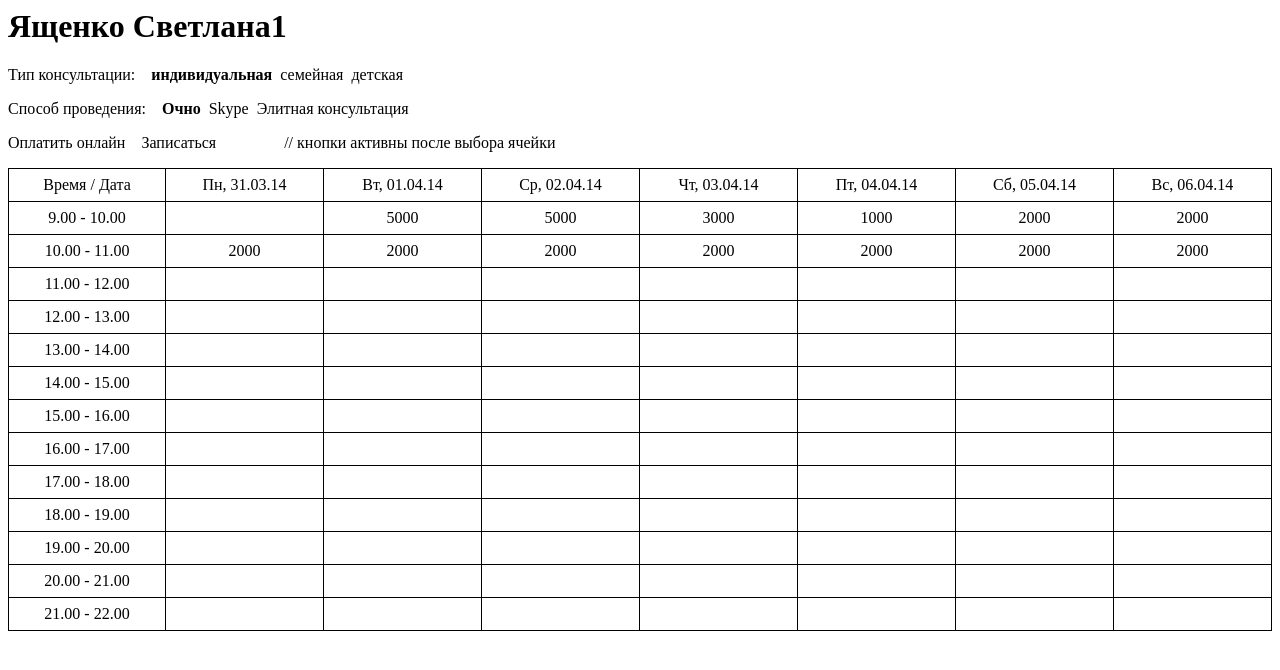
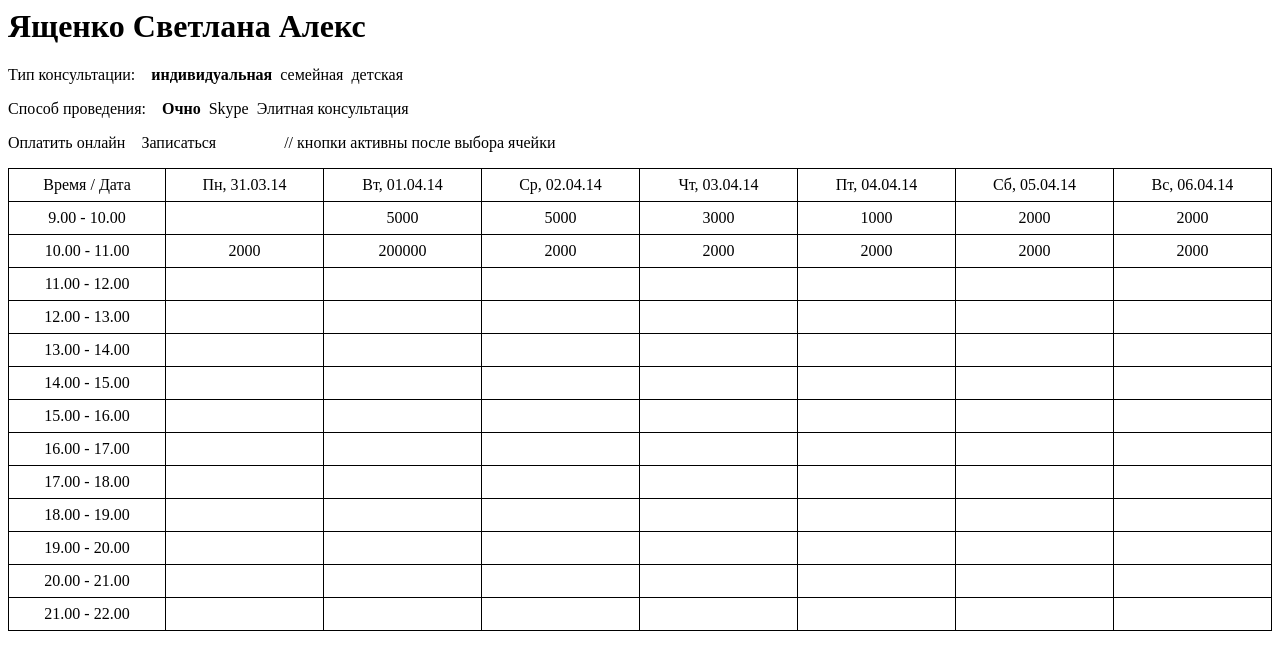
Before and after one commit to oleshko/sm, a Django app: page / in a window 1280 px wide. Shown: the top 670 px of the page. Run offline with Django 3.2, Linux system fonts and the light colour scheme; parts of the project's set-up code (start-up, migrations or seed data) failed here and were passed over.

Commit message:
Edit price

```diff
--- a/core/templates/consultations/index.html
+++ b/core/templates/consultations/index.html
@@ -12,7 +12,7 @@
 
 </style>
 
-<h1>Ященко Светлана1</h1>
+<h1>Ященко Светлана Алекс</h1>
 <p>Тип консультации:&nbsp;&nbsp;&nbsp;&nbsp;<b>индивидуальная</b>&nbsp;&nbsp;семейная&nbsp;&nbsp;детская</p>
 <p>Способ проведения:&nbsp;&nbsp;&nbsp;&nbsp;<b>Очно</b>&nbsp;&nbsp;Skype&nbsp;&nbsp;Элитная консультация</p>
 <p>Оплатить онлайн&nbsp;&nbsp;&nbsp;&nbsp;Записаться &nbsp;&nbsp;&nbsp;&nbsp;&nbsp;&nbsp;&nbsp;&nbsp;&nbsp;&nbsp;&nbsp;&nbsp;&nbsp;&nbsp;&nbsp;&nbsp;//  кнопки активны после выбора ячейки</p>
@@ -44,7 +44,7 @@
 	<tr>
 		<td>10.00 - 11.00</td>
 		<td>2000</td>
-		<td>2000</td>
+		<td>200000</td>
 		<td>2000</td>
 		<td>2000</td>
 		<td>2000</td>
```
